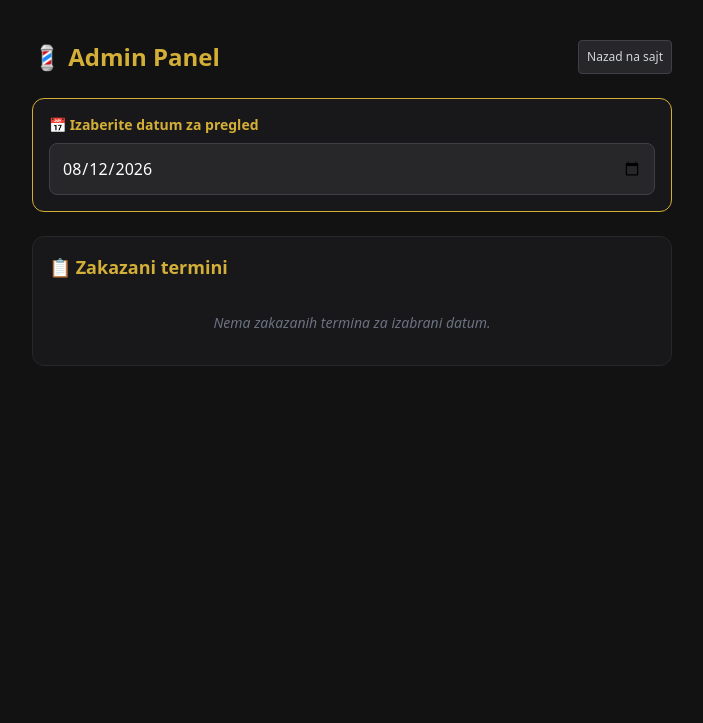
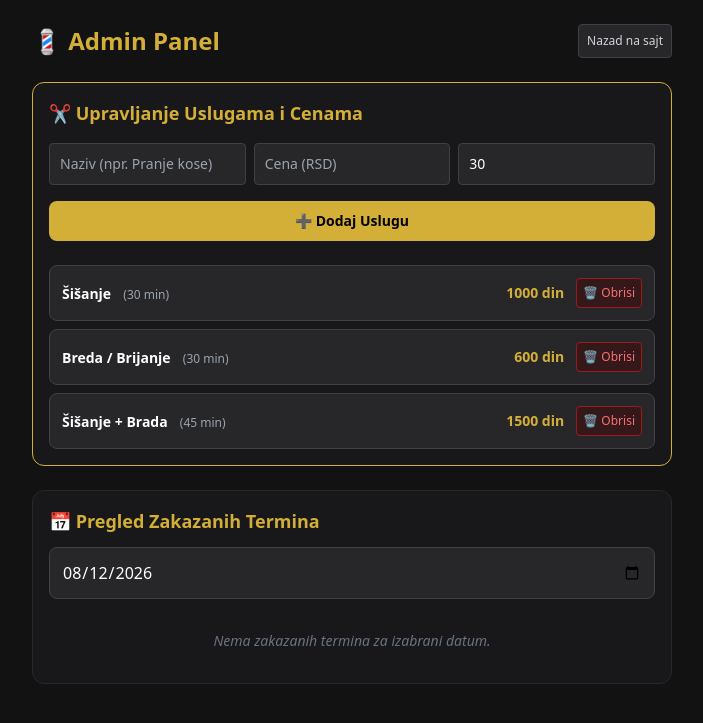
Before and after one commit to ristevskin-source/brica-novipristup, a FastAPI app: page /admin in a window 1280 px wide. Shown: the top 723 px of the page, without its empty margins (288-991 px from the left). Run offline with FastAPI, Linux system fonts and the light colour scheme; data comes from the database, SQL or seed files in the repository; some libraries are stand-ins or nearby versions.

Commit message:
Refactor admin panel layout and service management

```diff
--- a/templates/admin.html
+++ b/templates/admin.html
@@ -8,25 +8,42 @@
     <style>
         body { background-color: #121212; color: #ffffff; }
         .gold-border { border-color: #d4af37; }
+        .gold-bg { background-color: #d4af37; }
         .gold-text { color: #d4af37; }
     </style>
 </head>
-<body class="p-4 max-w-2xl mx-auto">
+<body class="p-4 max-w-2xl mx-auto space-y-6">
 
-    <div class="flex justify-between items-center my-6">
+    <div class="flex justify-between items-center mt-2">
         <h1 class="text-2xl font-bold gold-text">💈 Admin Panel</h1>
         <a href="/" class="text-xs bg-zinc-800 p-2 rounded border border-zinc-700 text-gray-300">Nazad na sajt</a>
     </div>
 
-    <!-- Filter po datumu -->
-    <div class="bg-zinc-900 p-4 rounded-xl border gold-border mb-6">
-        <label class="block text-sm font-semibold gold-text mb-2">📅 Izaberite datum za pregled</label>
-        <input type="date" id="adminDatum" class="w-full bg-zinc-800 text-white p-3 rounded-lg border border-zinc-700 outline-none">
+    <!-- Sekcija 1: Upravljanje Uslugama -->
+    <div class="bg-zinc-900 p-4 rounded-xl border gold-border space-y-4">
+        <h2 class="text-lg font-bold gold-text">✂️ Upravljanje Uslugama i Cenama</h2>
+
+        <!-- Forma za dodavanje nove usluge -->
+        <div class="grid grid-cols-1 sm:grid-cols-3 gap-2">
+            <input type="text" id="novaUslugaIme" placeholder="Naziv (npr. Pranje kose)" class="bg-zinc-800 p-2.5 rounded text-sm text-white border border-zinc-700">
+            <input type="number" id="novaUslugaCena" placeholder="Cena (RSD)" class="bg-zinc-800 p-2.5 rounded text-sm text-white border border-zinc-700">
+            <input type="number" id="novaUslugaTrajanje" placeholder="Trajanje (min)" value="30" class="bg-zinc-800 p-2.5 rounded text-sm text-white border border-zinc-700">
+        </div>
+        <button onclick="dodajNovuUslugu()" class="w-full py-2.5 gold-bg text-black font-bold rounded-lg text-sm">
+            ➕ Dodaj Uslugu
+        </button>
+
+        <!-- Lista postojećih usluga -->
+        <div id="adminUslugeLista" class="space-y-2 pt-2">
+            <!-- Dinamički se puni preko JS-a -->
+        </div>
     </div>
 
-    <!-- Lista zakazanih termina -->
+    <!-- Sekcija 2: Pregled Zakazanih Termina -->
     <div class="bg-zinc-900 p-4 rounded-xl border border-zinc-800">
-        <h2 class="text-lg font-bold gold-text mb-4">📋 Zakazani termini</h2>
+        <h2 class="text-lg font-bold gold-text mb-3">📅 Pregled Zakazanih Termina</h2>
+        <input type="date" id="adminDatum" class="w-full bg-zinc-800 text-white p-3 rounded-lg border border-zinc-700 outline-none mb-4">
+
         <div id="listaTermina" class="space-y-3">
             <!-- Termin kartice -->
         </div>
@@ -38,6 +55,56 @@
         datumInput.value = today;
 
         datumInput.addEventListener('change', ucitajZakazane);
+
+        async function ucitajUsluge() {
+            const res = await fetch('/api/usluge');
+            const usluge = await res.json();
+            const container = document.getElementById('adminUslugeLista');
+
+            if (usluge.length === 0) {
+                container.innerHTML = `<p class="text-xs text-gray-500 italic">Nema unetih usluga.</p>`;
+                return;
+            }
+
+            container.innerHTML = usluge.map(u => `
+                <div class="p-3 bg-zinc-800 rounded-lg border border-zinc-700 flex justify-between items-center">
+                    <div>
+                        <span class="font-bold text-white text-sm">${u.ime}</span>
+                        <span class="text-xs text-gray-400 ml-2">(${u.trajanje} min)</span>
+                    </div>
+                    <div class="flex items-center gap-3">
+                        <span class="gold-text font-bold text-sm">${u.cena} din</span>
+                        <button onclick="obrisiUslugu(${u.id})" class="text-xs text-red-400 hover:text-red-300 bg-red-950/50 p-1.5 rounded border border-red-800">
+                            🗑️ Obrisi
+                        </button>
+                    </div>
+                </div>
+            `).join('');
+        }
+
+        async function dodajNovuUslugu() {
+            const ime = document.getElementById('novaUslugaIme').value;
+            const cena = document.getElementById('novaUslugaCena').value;
+            const trajanje = document.getElementById('novaUslugaTrajanje').value;
+
+            if(!ime || !cena || !trajanje) return alert("Popunite sva polja za novu uslugu!");
+
+            await fetch('/api/usluge', {
+                method: 'POST',
+                headers: {'Content-Type': 'application/json'},
+                body: JSON.stringify({ ime, cena: parseInt(cena), trajanje: parseInt(trajanje) })
+            });
+
+            document.getElementById('novaUslugaIme').value = '';
+            document.getElementById('novaUslugaCena').value = '';
+            ucitajUsluge();
+        }
+
+        async function obrisiUslugu(id) {
+            if(!confirm("Da li ste sigurni da želite da obrišete ovu uslugu?")) return;
+            await fetch(`/api/usluge/${id}`, { method: 'DELETE' });
+            ucitajUsluge();
+        }
 
         async function ucitajZakazane() {
             const datum = datumInput.value;
@@ -69,6 +136,7 @@
             `).join('');
         }
 
+        ucitajUsluge();
         ucitajZakazane();
     </script>
 </body>
```
